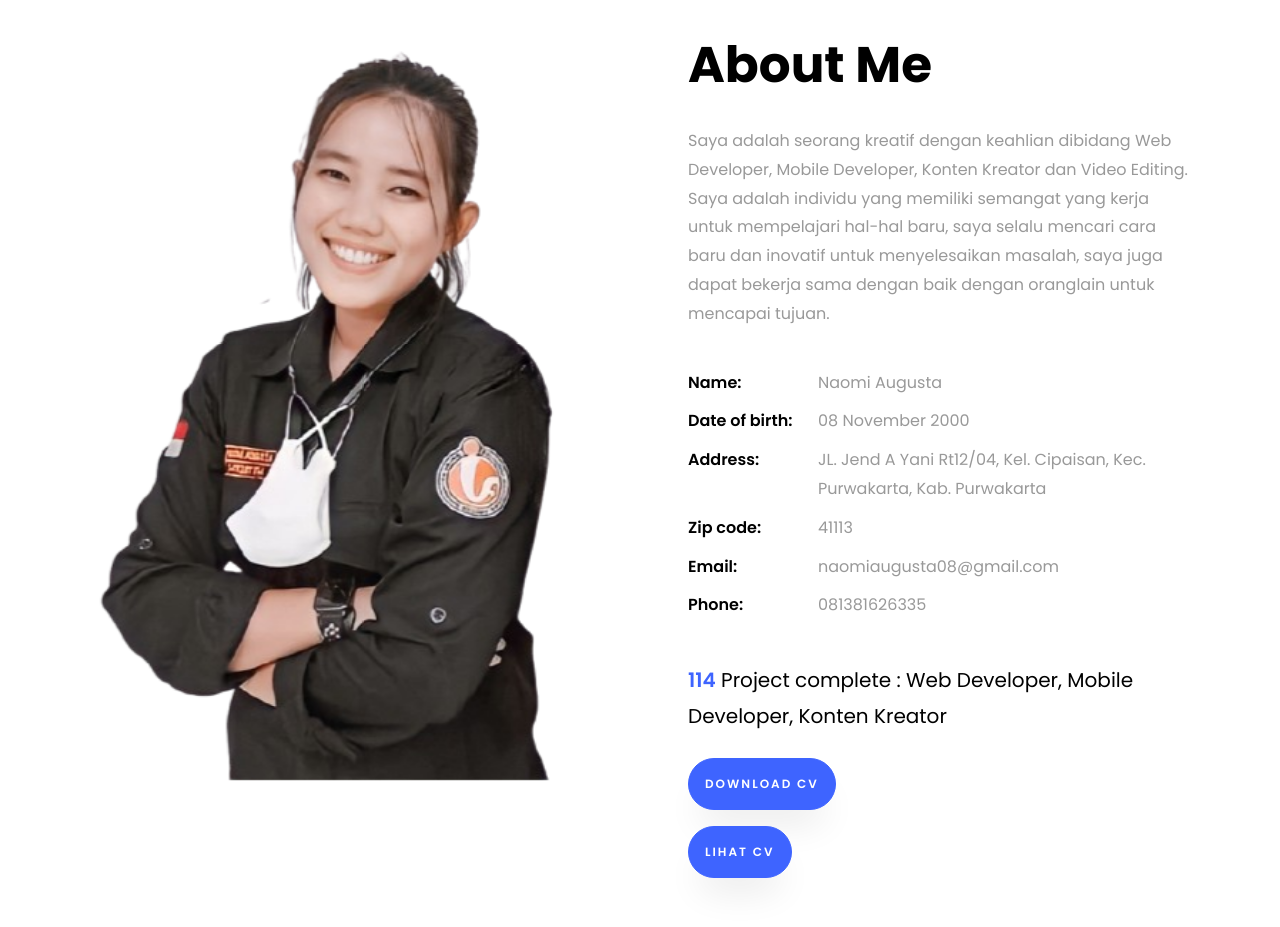
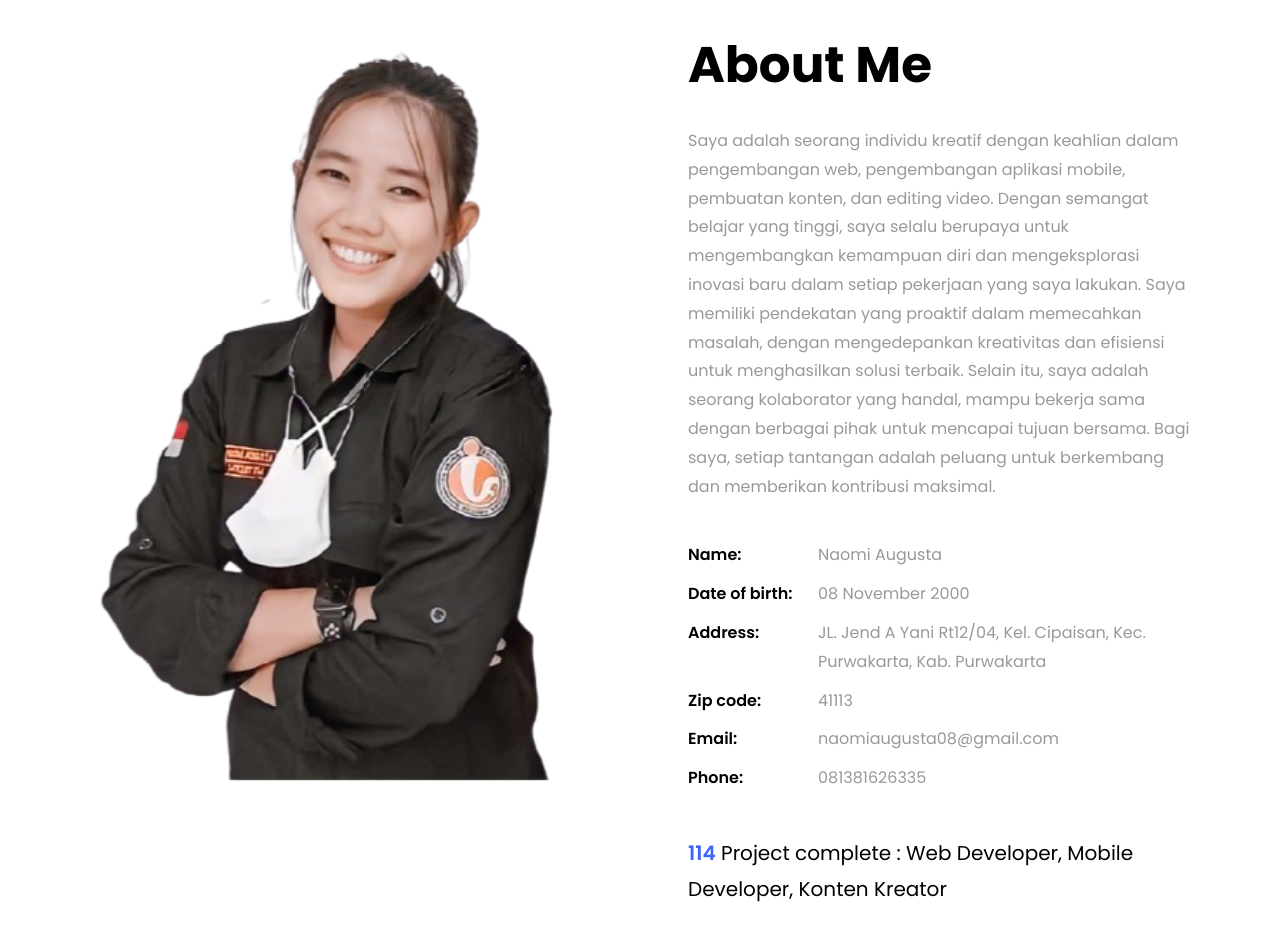
Before and after one commit to elangmuda/portofolio-naomiaugusta, a plain HTML site: page index.html in a window 1280 px wide. Shown: the part 820-1747 px from the top of the page. Drawn offline with Linux system fonts and the light colour scheme; files whose address does not match are found by name.

Commit message:
Update index.html

```diff
--- a/index.html
+++ b/index.html
@@ -86,8 +86,7 @@
 		          <div class="col-md-12 heading-section ftco-animate">
 		          	<h1 class="big">About</h1>
 		            <h2 class="mb-4">About Me</h2>
-		            <p>Saya adalah seorang kreatif dengan keahlian dibidang Web Developer, Mobile Developer, Konten Kreator dan Video Editing.
-						Saya adalah individu yang memiliki semangat yang kerja untuk mempelajari hal-hal baru, saya selalu mencari cara baru dan inovatif untuk menyelesaikan masalah, saya juga dapat bekerja sama dengan baik dengan oranglain untuk mencapai tujuan.</p>
+		            <p>Saya adalah seorang individu kreatif dengan keahlian dalam pengembangan web, pengembangan aplikasi mobile, pembuatan konten, dan editing video. Dengan semangat belajar yang tinggi, saya selalu berupaya untuk mengembangkan kemampuan diri dan mengeksplorasi inovasi baru dalam setiap pekerjaan yang saya lakukan. Saya memiliki pendekatan yang proaktif dalam memecahkan masalah, dengan mengedepankan kreativitas dan efisiensi untuk menghasilkan solusi terbaik. Selain itu, saya adalah seorang kolaborator yang handal, mampu bekerja sama dengan berbagai pihak untuk mencapai tujuan bersama. Bagi saya, setiap tantangan adalah peluang untuk berkembang dan memberikan kontribusi maksimal.</p>
 		            <ul class="about-info mt-4 px-md-0 px-2">
 		            	<li class="d-flex"><span>Name:</span> <span>Naomi Augusta</span></li>
 		            	<li class="d-flex"><span>Date of birth:</span> <span>08 November 2000</span></li>
```
